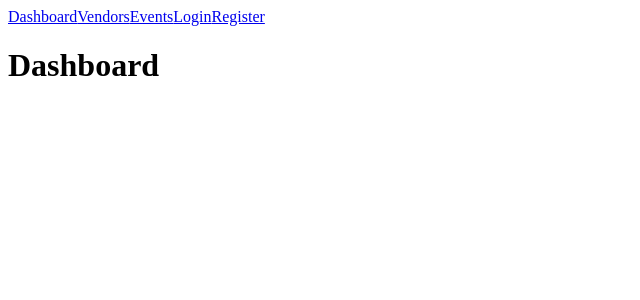
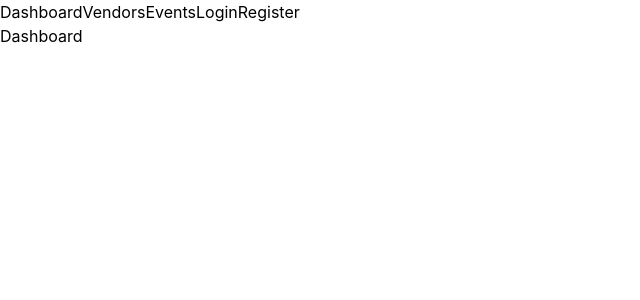
Before and after one commit to Kapilsingh001/wedding-event-planner, a React (Vite) app: page / in a window 1280 px wide. Shown: the top 300 px of the page, without its empty margins (0-640 px from the left). Built offline with nearby package versions, Linux system fonts and the light colour scheme.

Commit message:
Add Dashboard styling with CSS and update config for Tailwind

```diff
--- a/package.json
+++ b/package.json
@@ -5,7 +5,7 @@
   "type": "module",
   "scripts": {
     "dev": "vite",
-    "server":"json-server --watch db.json --port 3001",
+    "server": "json-server --watch db.json --port 3001",
     "build": "vite build",
     "lint": "oxlint",
     "preview": "vite preview"
@@ -16,11 +16,13 @@
     "react-router-dom": "^7.18.3"
   },
   "devDependencies": {
+    "@tailwindcss/vite": "^4.3.3",
     "@types/react": "^19.2.18",
     "@types/react-dom": "^19.2.7",
     "@vitejs/plugin-react": "^6.1.1",
     "json-server": "^1.0.0-beta.15",
     "oxlint": "^1.81.0",
+    "tailwindcss": "^4.3.3",
     "vite": "^8.3.0"
   }
 }
--- a/src/index.css
+++ b/src/index.css
@@ -0,0 +1 @@
+@import "tailwindcss";
--- a/vite.config.js
+++ b/vite.config.js
@@ -1,7 +1,7 @@
+import { defineConfig } from 'vite'
 import react from '@vitejs/plugin-react'
-import { defineConfig } from 'vite'
+import tailwindcss from '@tailwindcss/vite'
 
-// https://vite.dev/config/
 export default defineConfig({
-  plugins: [react()],
+  plugins: [react(), tailwindcss()],
 })
```
Also changed, not shown: src/pages/Dashboard.css (added), 1 other file (tests, documents, lock files or other folders).
